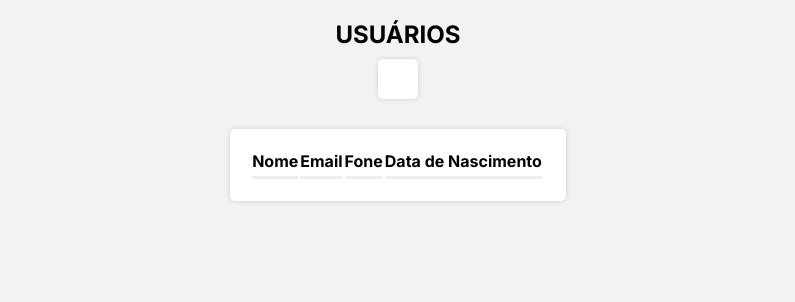
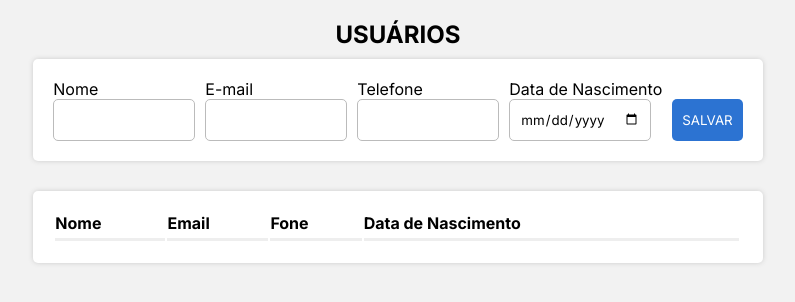
Before and after one commit to gabriel1og/CRUD-System, a React (Create React App) app in the folder frontend/: page / in a window 1280 px wide. Shown: the top 302 px of the page, without its empty margins (242-1037 px from the left). Built offline with nearby package versions, Linux system fonts and the light colour scheme.

Commit message:
creating components folders organizing their pages and styles

```diff
--- a/frontend/src/App.js
+++ b/frontend/src/App.js
@@ -2,8 +2,8 @@ import GlobalStyle from "./styles/global";
 import styled from "styled-components";
 import { toast, ToastContainer } from "react-toastify";
 import "react-toastify/dist/ReactToastify.css";
-import Form from "./components/Form"
-import Grid from "./components/Grid"
+import Form from "./components/Form/Form"
+import Grid from "./components/Grid/Grid"
 
 
 const Container = styled.div`
--- a/frontend/src/components/Form.js
+++ /dev/null
@@ -1,21 +0,0 @@
-import React from "react";
-import styled from "styled-components";
-
-const FormContainer = styled.form`
-    display: flex;
-    align-items: flex-end;
-    gap: 10px;
-    flex-wrap: wrap;
-    background-color: #fff;
-    padding: 20px;
-    box-shadow: 0px 0px 5px #ccc;
-    border-radius: 5px;
-`;
-
-export default function Form() {
-    return (
-        <FormContainer>
-
-        </FormContainer>
-    )
-}
--- /dev/null
+++ b/frontend/src/components/Form/Form.js
@@ -0,0 +1,27 @@
+import React from "react";
+import * as F from "./styles"
+
+export default function Form() {
+    return (
+        <F.FormContainer>
+            <F.InputArea>
+                <F.Label>Nome</F.Label>
+                <F.Input name="nome" />
+            </F.InputArea>
+            <F.InputArea>
+                <F.Label>E-mail</F.Label>
+                <F.Input name="email" type="email" />
+            </F.InputArea>
+            <F.InputArea>
+                <F.Label>Telefone</F.Label>
+                <F.Input name="fone" />
+            </F.InputArea>
+            <F.InputArea>
+                <F.Label>Data de Nascimento</F.Label>
+                <F.Input name="data_nascimento" type="date" />
+            </F.InputArea>
+
+            <F.Button type="submit">SALVAR</F.Button>
+        </F.FormContainer>
+    )
+}
--- /dev/null
+++ b/frontend/src/components/Form/styles.js
@@ -0,0 +1,37 @@
+import styled from "styled-components";
+
+export const FormContainer = styled.form`
+    display: flex;
+    align-items: flex-end;
+    gap: 10px;
+    flex-wrap: wrap;
+    background-color: #fff;
+    padding: 20px;
+    box-shadow: 0px 0px 5px #ccc;
+    border-radius: 5px;
+`;
+
+export const InputArea = styled.div`
+  display: flex;
+  flex-direction: column;
+`;
+
+export const Input = styled.input`
+  width: 120px;
+  padding: 0 10px;
+  border: 1px solid #bbb;
+  border-radius: 5px;
+  height: 40px;
+`;
+
+export const Label = styled.label``;
+
+export const Button = styled.button`
+  padding: 10px;
+  cursor: pointer;
+  border-radius: 5px;
+  border: none;
+  background-color: #2c73d2;
+  color: white;
+  height: 42px;
+`;
--- a/frontend/src/components/Grid.js
+++ /dev/null
@@ -1,49 +0,0 @@
-import React from "react";
-import styled from "styled-components";
-
-
-const Table = styled.table`
-  width: 100%;
-  background-color: #fff;
-  padding: 20px;
-  box-shadow: 0px 0px 5px #ccc;
-  border-radius: 5px;
-  max-width: 1120px;
-  margin: 20px auto;
-  word-break: break-all;
-`;
-
-const Thead = styled.thead``;
-
-const Tbody = styled.tbody``;
-
-const Tr = styled.tr``;
-
-const Th = styled.th`
-  text-align: start;
-  border-bottom: inset;
-  padding-bottom: 5px;
-  @media (max-width: 500px) {
-    ${(props) => props.onlyWeb && "display: none"}
-  }
-`;
-
-export default function Grid() {
-
-  return (
-    <Table>
-      <Thead>
-        <Tr>
-          <Th>Nome</Th>
-          <Th>Email</Th>
-          <Th onlyWeb>Fone</Th>
-          <Th>Data de Nascimento</Th>
-          <Th></Th>
-        </Tr>
-      </Thead>
-      <Tbody>
-
-      </Tbody>
-    </Table>
-  );
-};
--- /dev/null
+++ b/frontend/src/components/Grid/Grid.js
@@ -0,0 +1,22 @@
+import React from "react";
+import * as G from "./styles";
+
+export default function Grid() {
+
+  return (
+    <G.Table>
+      <G.Thead>
+        <G.Tr>
+          <G.Th>Nome</G.Th>
+          <G.Th>Email</G.Th>
+          <G.Th onlyWeb>Fone</G.Th>
+          <G.Th>Data de Nascimento</G.Th>
+          <G.Th></G.Th>
+        </G.Tr>
+      </G.Thead>
+      <G.Tbody>
+
+      </G.Tbody>
+    </G.Table>
+  );
+};
--- /dev/null
+++ b/frontend/src/components/Grid/styles.js
@@ -0,0 +1,27 @@
+import styled from "styled-components";
+
+export const Table = styled.table`
+  width: 100%;
+  background-color: #fff;
+  padding: 20px;
+  box-shadow: 0px 0px 5px #ccc;
+  border-radius: 5px;
+  max-width: 1120px;
+  margin: 20px auto;
+  word-break: break-all;
+`;
+
+export const Thead = styled.thead``;
+
+export const Tbody = styled.tbody``;
+
+export const Tr = styled.tr``;
+
+export const Th = styled.th`
+  text-align: start;
+  border-bottom: inset;
+  padding-bottom: 5px;
+  @media (max-width: 500px) {
+    ${(props) => props.onlyWeb && "display: none"}
+  }
+`;
```
